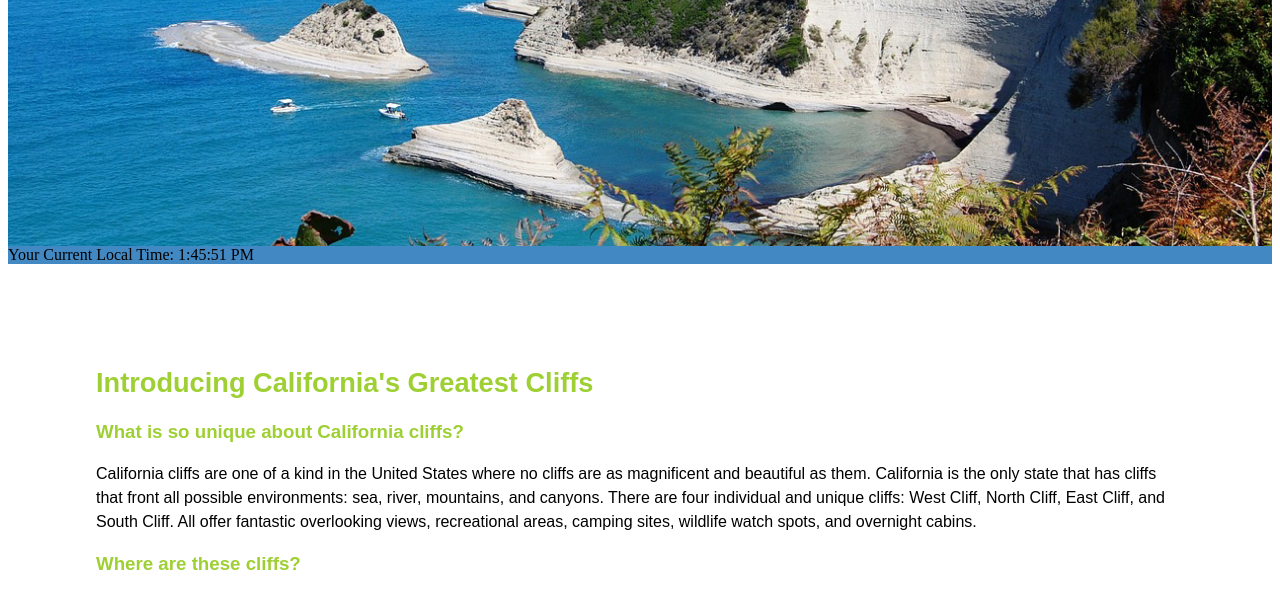
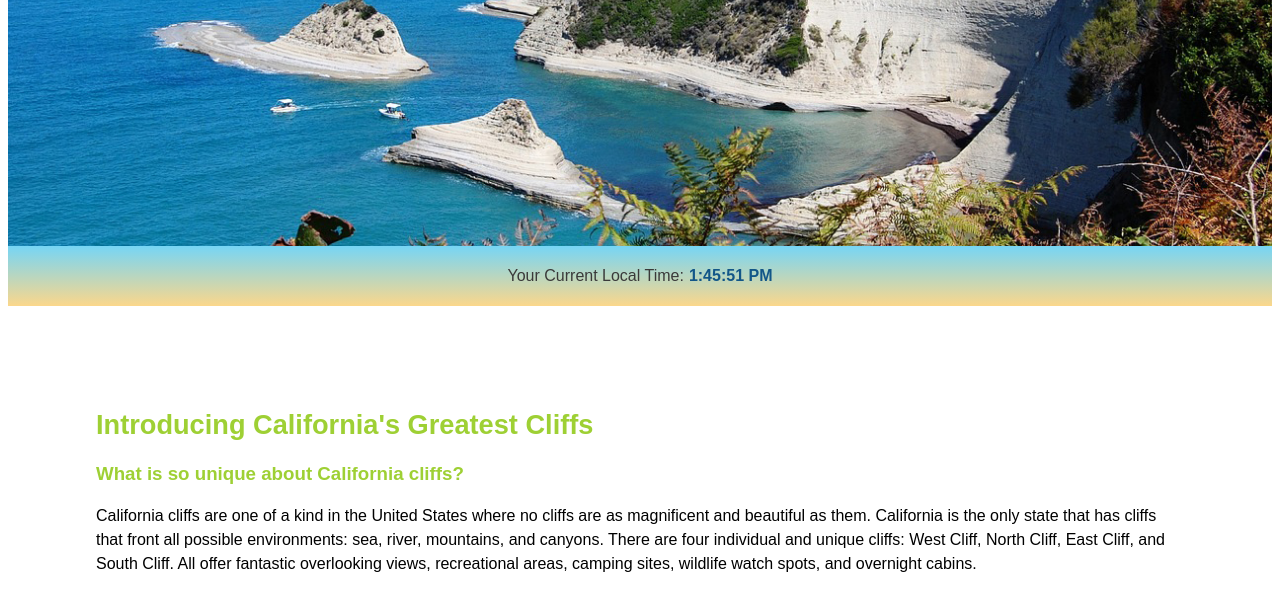
Before and after one commit to zzhang13-code/homework-module1, a plain HTML site: page index.html in a window 1280 px wide. Shown: the part 210-800 px from the top of the page. Drawn offline with Linux system fonts and the light colour scheme.

Commit message:
Style clock with gradient background

```diff
--- a/styles.css
+++ b/styles.css
@@ -389,3 +389,26 @@ form .button input:hover {
     width: 100%;
     height: auto;
 }
+
+/* Home Page Time Display */
+
+#timeofday {
+    width: 100%;
+    min-height: 60px;
+    display: flex;
+    justify-content: center;
+    align-items: center;
+    font-family: Arial, Helvetica, sans-serif;
+    color: #3a3a3a;
+    background: linear-gradient(
+        0deg,
+        rgba(251, 215, 139, 1) 0%,
+        rgba(118, 213, 245, 1) 100%
+    );
+}
+
+#clock {
+    margin-left: 5px;
+    color: #125688;
+    font-weight: bold;
+}
```
